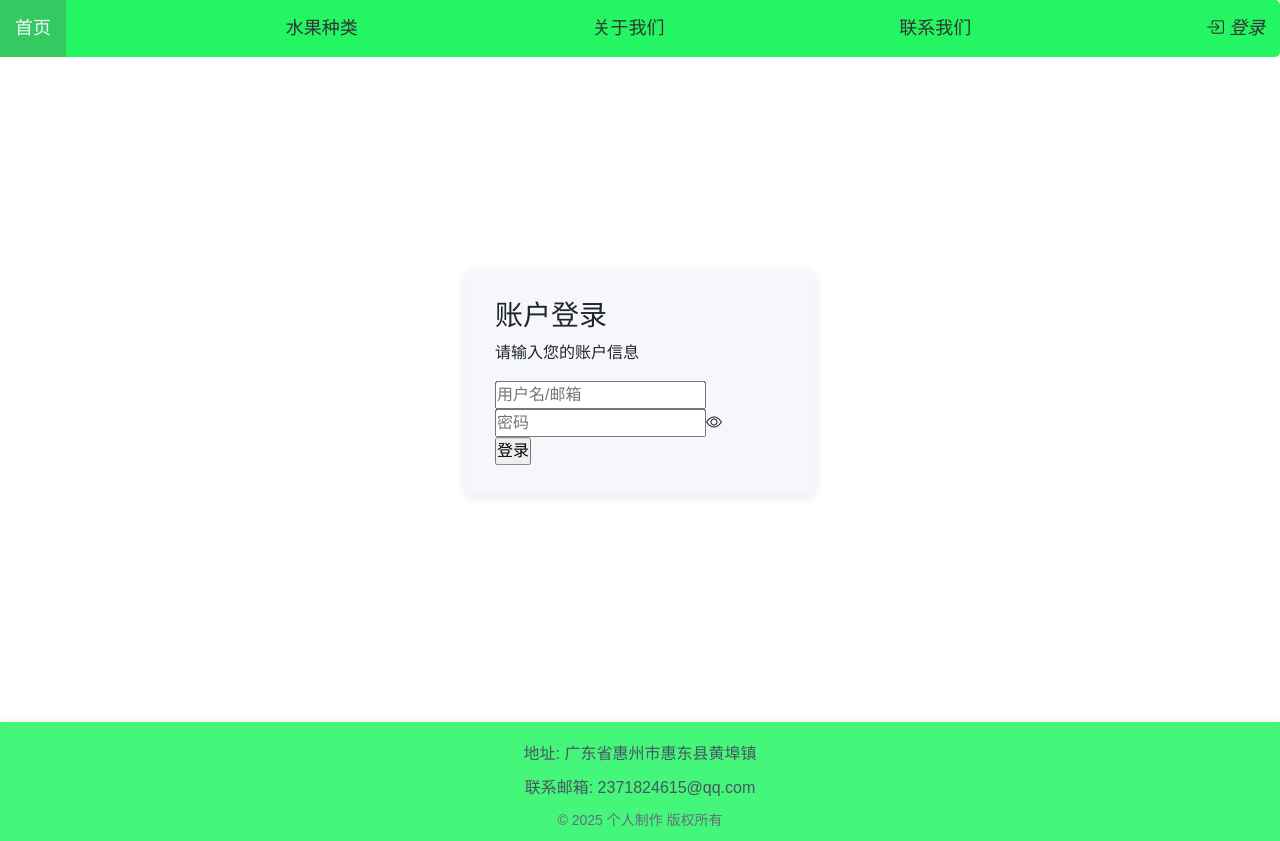
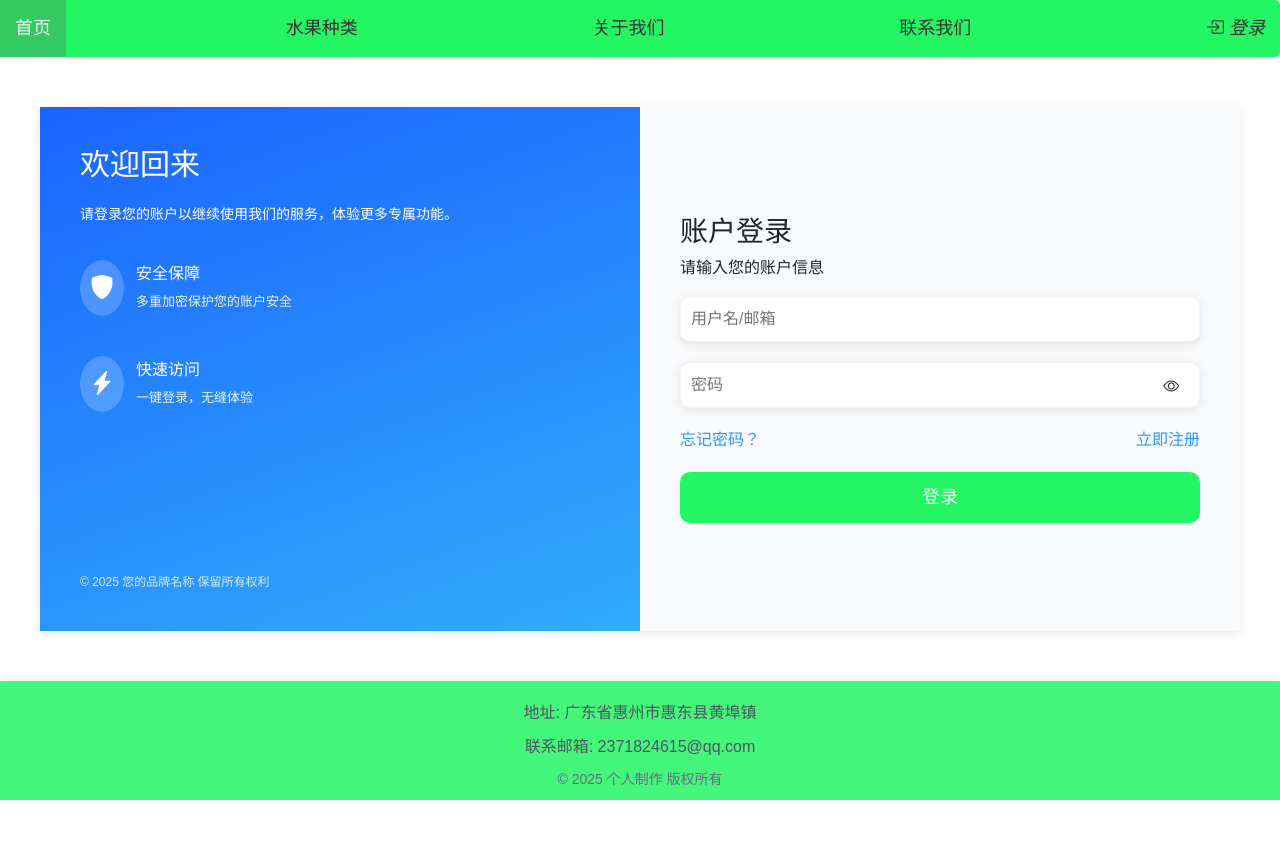
Before and after one commit to asmoon-qiuqiu/fruit, a Vue app in the folder frontend/: page /login in a window 1280 px wide. After the commit the page ends 800 px from the top, so only its background shows below. Built offline with nearby package versions, Linux system fonts and the light colour scheme.

Commit message:
修改login.vue

```diff
--- a/frontend/src/views/Login.vue
+++ b/frontend/src/views/Login.vue
@@ -1,10 +1,48 @@
 <script setup>
 import Footer from '@/components/Footer.vue';
 import Header from '@/components/Header.vue';
+import { ref } from 'vue';
+
+// 控制密码框显示
+const showPassword = ref(false) // 定义变量，控制密码是否可见-默认不可见
+
+// 切换密码可见性的方法
+const togglePassword = () => {
+    showPassword.value = !showPassword.value
+}
 </script>
 <template>
     <Header></Header>
+
     <div class="login">
+        <div class="login-banner">
+            <div class="banner-content">
+                <h3>欢迎回来</h3>
+                <p>请登录您的账户以继续使用我们的服务，体验更多专属功能。</p>
+
+                <div class="feature-item">
+                    <i class="bi bi-shield-fill"></i>
+                    <div>
+                        <h4>安全保障</h4>
+                        <p>多重加密保护您的账户安全</p>
+                    </div>
+                </div>
+
+                <div class="feature-item">
+                    <i class="bi bi-lightning-charge-fill"></i>
+                    <div>
+                        <h4>快速访问</h4>
+                        <p>一键登录，无缝体验</p>
+                    </div>
+                </div>
+
+            </div>
+
+            <div class="banner-footer">
+                © 2025 您的品牌名称 保留所有权利
+            </div>
+        </div>
+
         <form class="login-form" action="#" method="get">
             <h3>账户登录</h3>
             <p>请输入您的账户信息</p>
@@ -15,50 +53,173 @@ import Header from '@/components/Header.vue';
 
             <!-- 密码输入 -->
             <div class="login-password">
-                <input type="password" name="pwd" placeholder="密码" required>
-                <i class="bi bi-eye"></i>
+                <input class="pwd" :type="showPassword ? 'text' : 'password'" name="pwd" placeholder="密码" required>
+                <i class="bi bi-eye" @click="togglePassword" v-show="!showPassword"></i>
+                <i class="bi bi-eye-slash" @click="togglePassword" v-show="showPassword"></i>
             </div>
 
             <div class="login-button">
-                <input type="submit" value="登录">
+                <div class="re-pwd">
+                    <a class="register" href="#">立即注册</a>
+                    <a href="#">忘记密码？</a>
+                </div>
+                <button type="submit" name="login">登录</button>
             </div>
         </form>
+
     </div>
 
-    <div class="clearfix">
-
-    </div>
     <Footer></Footer>
 </template>
 
 
 <style scoped lang="scss">
 .login {
-    position: relative;
-    // 假设头部+底部总高约150px，可根据实际调整
-    min-height: calc(100vh - 150px);
-    position: relative;
-    padding: 20px; // 避免表单贴边
+    display: flex; // 左右分栏
+    min-height: calc(100vh - 276px);
+    overflow: hidden; // 避免内容溢出
+    margin: 50px auto;
+    max-width: 1200px;
+    box-shadow: 0 2px 10px rgba(0, 0, 0, 0.1);
 
-    &-form {
-        position: absolute;
-        left: 50%;
-        top: 50%;
-        transform: translate(-50%, -50%);
-        max-width: 350px; // 限制表单宽度，避免过宽
-        width: 100%; // 响应式宽度
-        background-color: #f5f7fa;
-        padding: 30px;
-        border-radius: 8px; // 可选，增加圆角
-        box-shadow: 0 2px 10px rgba(0, 0, 0, 0.1); // 可选，增加阴影
+    .login-banner {
+        flex: 1; // 占比 50% 左右（可根据设计调整）
+        background: linear-gradient(160deg, #1b64ff, #31acfb); // 渐变蓝色背景
+        color: #fff;
+        padding: 40px;
+        display: flex;
+        flex-direction: column;
+        justify-content: space-between;
+
+        .banner-content {
+
+            h3 {
+                font-size: 30px;
+                margin-bottom: 20px;
+            }
+
+            p {
+                font-size: 14px;
+                line-height: 1.6;
+
+            }
+
+            .feature-item {
+                display: flex;
+                align-items: flex-start;
+                margin-top: 30px;
+                margin-bottom: 25px;
+                padding: 5px 5px 5px 0;
+
+                i {
+                    font-size: 24px;
+                    margin-right: 12px;
+                    background: rgba(255, 255, 255, 0.2);
+                    border-radius: 50%;
+                    padding: 10px;
+                }
+
+                h4 {
+                    font-size: 16px;
+                    margin-top: 4px;
+
+                }
+
+                p {
+                    font-size: 13px;
+                    margin: 0;
+                    opacity: 0.9;
+                }
+            }
+        }
+
+        .banner-footer {
+            font-size: 12px;
+            opacity: 0.8;
+
+        }
+    }
+
+    .login-form {
+        flex: 1; // 与左侧占比一致
+        padding: 40px;
+        background: #f9fafb;
+        display: flex;
+        flex-direction: column;
+        justify-content: center;
+
+        .login-name {
+            & [type="text"] {
+                border-radius: 10px;
+                border: 1px solid #f1f2f5;
+                box-shadow: 0 2px 10px rgba(0, 0, 0, 0.1);
+                margin-bottom: 20px;
+                padding: 10px;
+                width: 100%;
+            }
+        }
+
+
+        .login-password {
+            position: relative;
+
+            .pwd {
+                border-radius: 10px;
+                border: 1px solid #f1f2f5;
+                box-shadow: 0 2px 10px rgba(0, 0, 0, 0.1);
+                margin-bottom: 20px;
+                padding: 10px;
+                width: 100%;
+                padding-right: 35px;
+
+                // 隐藏 Chrome/Safari 等 WebKit 内核浏览器的默认眼睛图标
+                &::-webkit-credentials-cramble-button,
+                &::-webkit-reveal {
+                    display: none;
+                }
+
+                // 隐藏 Edge/IE 浏览器的默认眼睛图标
+                &::-ms-reveal {
+                    display: none;
+                }
+            }
+
+            .bi {
+                position: absolute;
+                right: 4%;
+                top: 38%;
+                transform: translateY(-50%);
+                cursor: pointer;
+            }
+        }
+
+        .login-button {
+            & [type="submit"] {
+                background-color: #24f563;
+                border: none;
+                border-radius: 10px;
+                color: white;
+                padding: 12px 25px;
+                text-align: center;
+                font-size: 18px;
+                width: 100%;
+            }
+
+            .re-pwd,
+            a {
+                text-decoration: none;
+                color: #2b99fc;
+
+                .register {
+                    float: right;
+                    margin-bottom: 20px;
+
+                }
+
+            }
+        }
+
 
     }
 }
-
-
-.clearfix::after {
-    content: "";
-    clear: both;
-    display: table;
-}
 </style>
```
